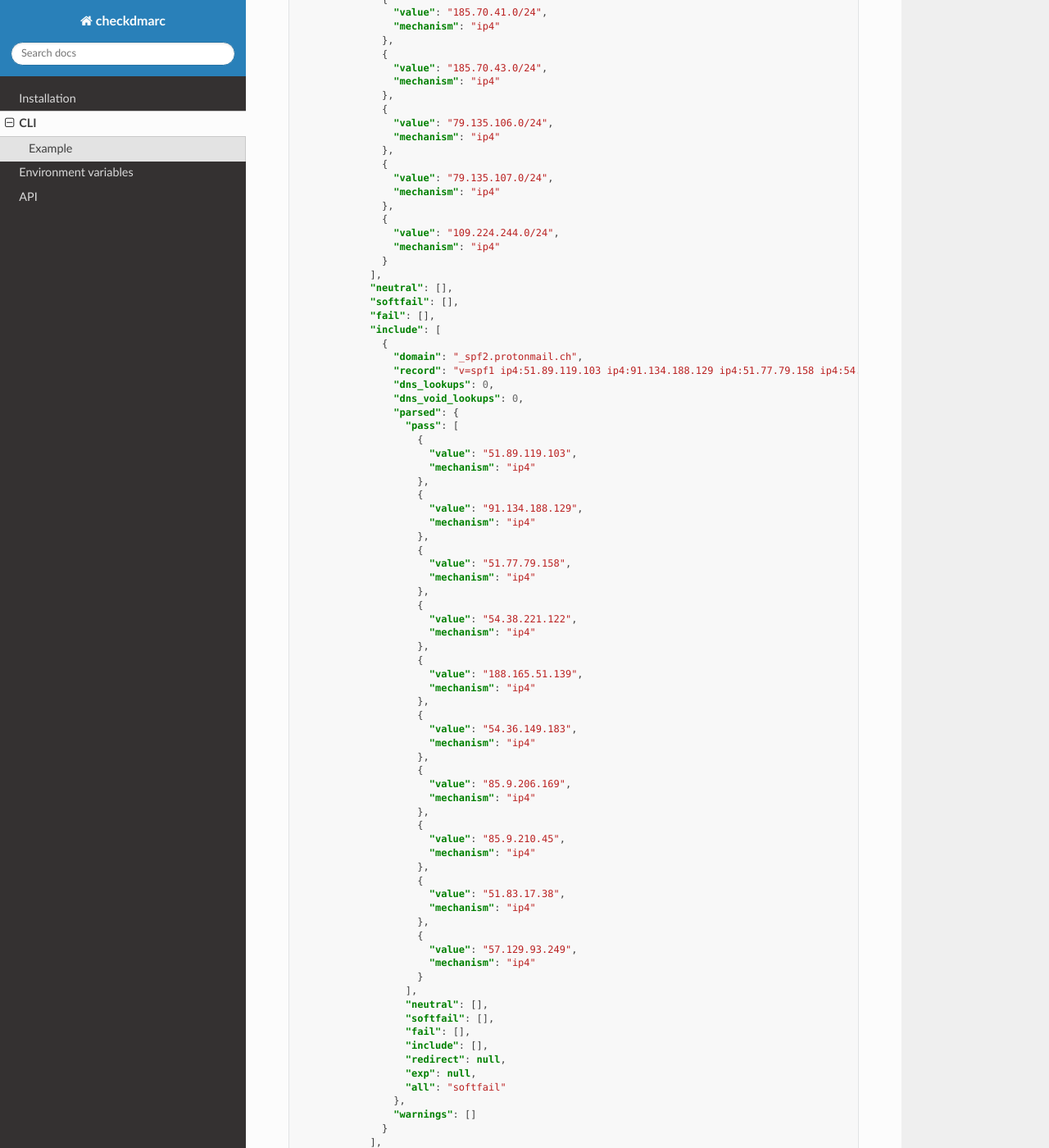
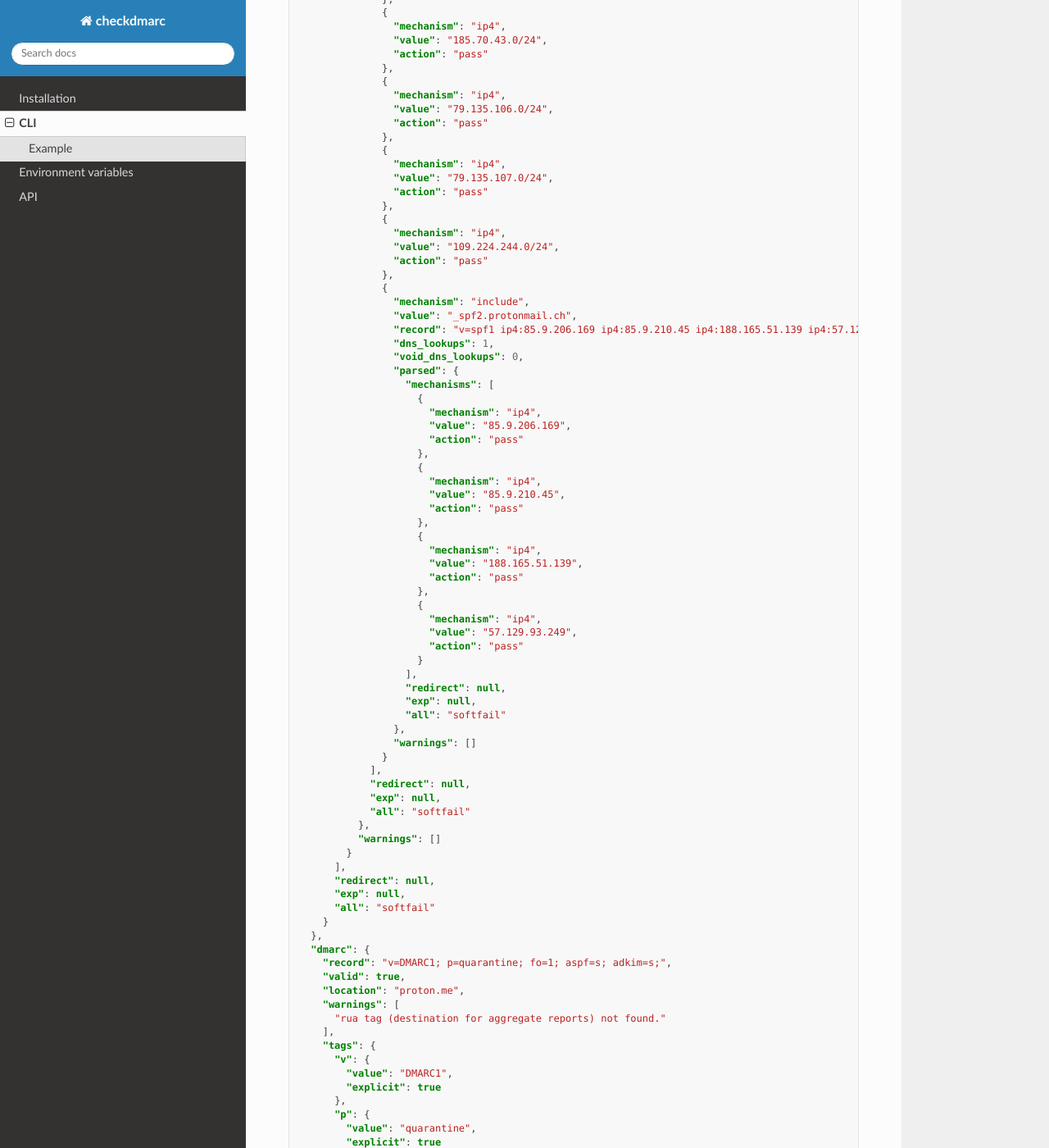
Before and after one commit to domainaware/checkdmarc, a Sphinx documentation site: the page built from docs/source/cli.md, in a window 1280 px wide and 1400 px high, scrolled down 2505 px. Shown: the whole window at 82% size. Built offline with Sphinx 7.4.7 and the Read the Docs theme 3.1.0, drawn with Linux system fonts in a browser that asks for light colours; the version number could not be read and is left out; some of the changed text lies outside the part shown.

Commit message:
Update docs

```diff
--- a/docs/source/cli.md
+++ b/docs/source/cli.md
@@ -111,110 +111,83 @@ checkdmarc --skip-tls proton.me
         "mailsec.protonmail.ch"
       ]
     },
-    "warnings": [
-      "MTA-STS policy lines should end with CRLF not LF"
-    ]
+    "warnings": []
   },
   "spf": {
     "record": "v=spf1 include:_spf.protonmail.ch ~all",
     "valid": true,
     "dns_lookups": 2,
-    "dns_void_lookups": 0,
+    "void_dns_lookups": 0,
     "warnings": [],
     "parsed": {
-      "pass": [],
-      "neutral": [],
-      "softfail": [],
-      "fail": [],
-      "include": [
+      "mechanisms": [
         {
-          "domain": "_spf.protonmail.ch",
+          "mechanism": "include",
+          "value": "_spf.protonmail.ch",
           "record": "v=spf1 ip4:185.70.40.0/24 ip4:185.70.41.0/24 ip4:185.70.43.0/24 ip4:79.135.106.0/24 ip4:79.135.107.0/24 ip4:109.224.244.0/24 include:_spf2.protonmail.ch ~all",
-          "dns_lookups": 1,
-          "dns_void_lookups": 0,
+          "dns_lookups": 2,
+          "void_dns_lookups": 0,
           "parsed": {
-            "pass": [
+            "mechanisms": [
               {
+                "mechanism": "ip4",
                 "value": "185.70.40.0/24",
-                "mechanism": "ip4"
+                "action": "pass"
               },
               {
+                "mechanism": "ip4",
                 "value": "185.70.41.0/24",
-                "mechanism": "ip4"
+                "action": "pass"
               },
               {
+                "mechanism": "ip4",
                 "value": "185.70.43.0/24",
-                "mechanism": "ip4"
+                "action": "pass"
               },
               {
+                "mechanism": "ip4",
                 "value": "79.135.106.0/24",
-                "mechanism": "ip4"
+                "action": "pass"
               },
               {
+                "mechanism": "ip4",
                 "value": "79.135.107.0/24",
-                "mechanism": "ip4"
+                "action": "pass"
               },
               {
+                "mechanism": "ip4",
                 "value": "109.224.244.0/24",
-                "mechanism": "ip4"
-              }
-            ],
-            "neutral": [],
-            "softfail": [],
-            "fail": [],
-            "include": [
+                "action": "pass"
+              },
               {
-                "domain": "_spf2.protonmail.ch",
-                "record": "v=spf1 ip4:51.89.119.103 ip4:91.134.188.129 ip4:51.77.79.158 ip4:54.38.221.122 ip4:188.165.51.139 ip4:54.36.149.183 ip4:85.9.206.169 ip4:85.9.210.45 ip4:51.83.17.38 ip4:57.129.93.249 ~all",
-                "dns_lookups": 0,
-                "dns_void_lookups": 0,
+                "mechanism": "include",
+                "value": "_spf2.protonmail.ch",
+                "record": "v=spf1 ip4:85.9.206.169 ip4:85.9.210.45 ip4:188.165.51.139 ip4:57.129.93.249 ~all",
+                "dns_lookups": 1,
+                "void_dns_lookups": 0,
                 "parsed": {
-                  "pass": [
+                  "mechanisms": [
                     {
-                      "value": "51.89.119.103",
-                      "mechanism": "ip4"
+                      "mechanism": "ip4",
+                      "value": "85.9.206.169",
+                      "action": "pass"
                     },
                     {
-                      "value": "91.134.188.129",
-                      "mechanism": "ip4"
+                      "mechanism": "ip4",
+                      "value": "85.9.210.45",
+                      "action": "pass"
                     },
                     {
-                      "value": "51.77.79.158",
-                      "mechanism": "ip4"
+                      "mechanism": "ip4",
+                      "value": "188.165.51.139",
+                      "action": "pass"
                     },
                     {
-                      "value": "54.38.221.122",
-                      "mechanism": "ip4"
-                    },
-                    {
-                      "value": "188.165.51.139",
-                      "mechanism": "ip4"
-                    },
-                    {
-                      "value": "54.36.149.183",
-                      "mechanism": "ip4"
-                    },
-                    {
-                      "value": "85.9.206.169",
-                      "mechanism": "ip4"
-                    },
-                    {
-                      "value": "85.9.210.45",
-                      "mechanism": "ip4"
-                    },
-                    {
-                      "value": "51.83.17.38",
-                      "mechanism": "ip4"
-                    },
-                    {
+                      "mechanism": "ip4",
                       "value": "57.129.93.249",
-                      "mechanism": "ip4"
+                      "action": "pass"
                     }
                   ],
-                  "neutral": [],
-                  "softfail": [],
-                  "fail": [],
-                  "include": [],
                   "redirect": null,
                   "exp": null,
                   "all": "softfail"
@@ -239,7 +212,7 @@ checkdmarc --skip-tls proton.me
     "valid": true,
     "location": "proton.me",
     "warnings": [
-      "rua tag (destination for aggregate reports) not found"
+      "rua tag (destination for aggregate reports) not found."
     ],
     "tags": {
       "v": {
```
Also changed, not shown: other parts of docs/source/cli.md (+2 -2 lines), README.md (+1 -1 lines), docs/source/index.md (+1 -1 lines).
